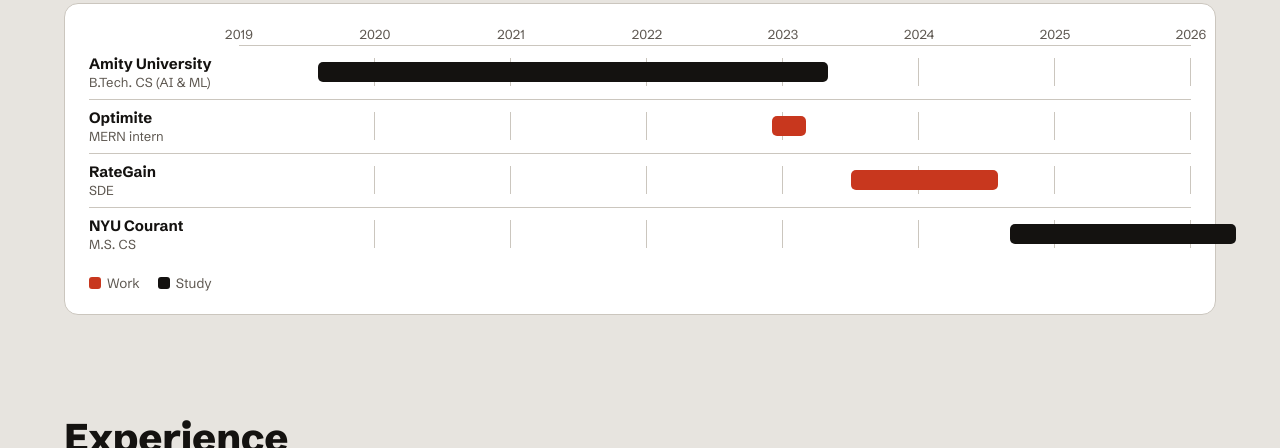
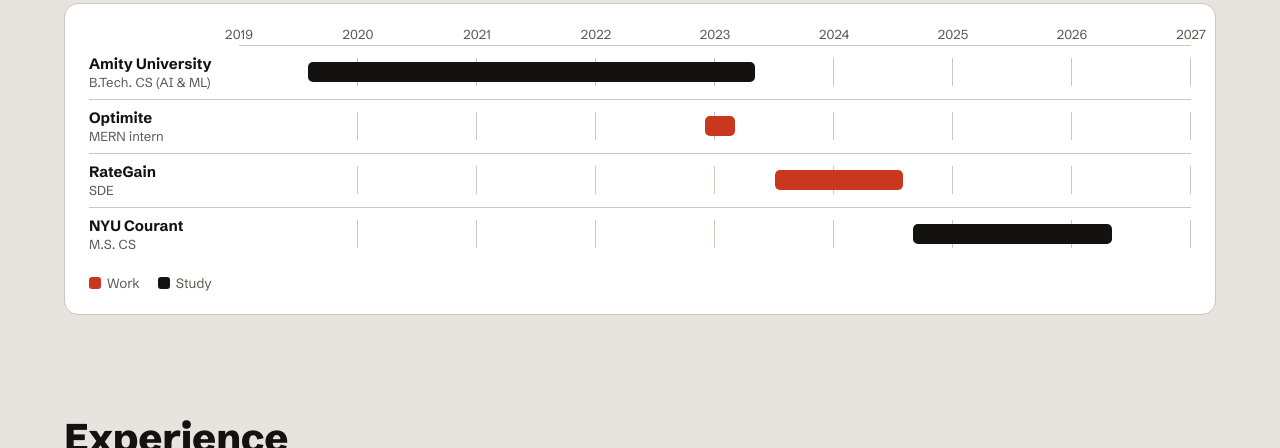
Before and after one commit to anushka1307/anushka1307.github.io, a plain HTML site: page index.html in a window 1280 px wide. Shown: the part 668-1116 px from the top of the page. Drawn offline with Linux system fonts and the light colour scheme.

Commit message:
Fix career timeline: extend scale to 2027 so NYU bar fits
Co-Authored-By: Claude Opus 5.5 <noreply@anthropic.com>

```diff
--- a/index.html
+++ b/index.html
@@ -89,7 +89,7 @@ nav .cta:hover{background:var(--brick);color:#fff}
 .row:last-child{border-bottom:0}
 .row .lbl{font-weight:600;font-size:15px;line-height:1.25;padding-right:10px}
 .row .lbl small{display:block;font-weight:400;color:var(--mute);font-size:13px}
-.track{position:relative;height:28px;background:repeating-linear-gradient(90deg,transparent 0 calc(100%/7 - 1px),var(--rule) calc(100%/7 - 1px) calc(100%/7))}
+.track{position:relative;height:28px;background:repeating-linear-gradient(90deg,transparent 0 calc(100%/var(--yrs,7) - 1px),var(--rule) calc(100%/var(--yrs,7) - 1px) calc(100%/var(--yrs,7)))}
 .span{position:absolute;top:4px;bottom:4px;border-radius:5px;background:var(--ink)}
 .span.work{background:var(--brick)}
 .legend{display:flex;gap:18px;flex-wrap:wrap;font-size:13.5px;color:var(--mute);margin-top:12px}
@@ -267,7 +267,8 @@ footer{font-size:13.5px;opacity:.65;margin-top:36px}
 
 <script>
 {
-  const Y0=2019,Y1=2026;
+  const Y0=2019,Y1=2027;
+  document.getElementById('rows').style.setProperty('--yrs',Y1-Y0);
   const pos=(y,m)=>((y+(m-1)/12)-Y0)/(Y1-Y0)*100;
   const ticks=document.getElementById('ticks');
   ticks.innerHTML=Array.from({length:Y1-Y0+1},(_,i)=>`<span style="left:${i/(Y1-Y0)*100}%">${Y0+i}</span>`).join('');
@@ -278,7 +279,7 @@ footer{font-size:13.5px;opacity:.65;margin-top:36px}
     {l:'NYU Courant',s:'M.S. CS',k:'',a:[2024,9],b:[2026,5]}
   ];
   document.getElementById('rows').innerHTML=rows.map(r=>{
-    const L=pos(...r.a),W=Math.max(pos(...r.b)-L,1.6);
+    const L=pos(...r.a),W=Math.min(Math.max(pos(...r.b)-L,1.6),100-L);
     return `<div class="row"><div class="lbl">${r.l}<small>${r.s}</small></div><div class="track"><div class="span ${r.k}" style="left:${L}%;width:${W}%" title="${r.l}"></div></div></div>`}).join('');
 
   const proj=[
```
